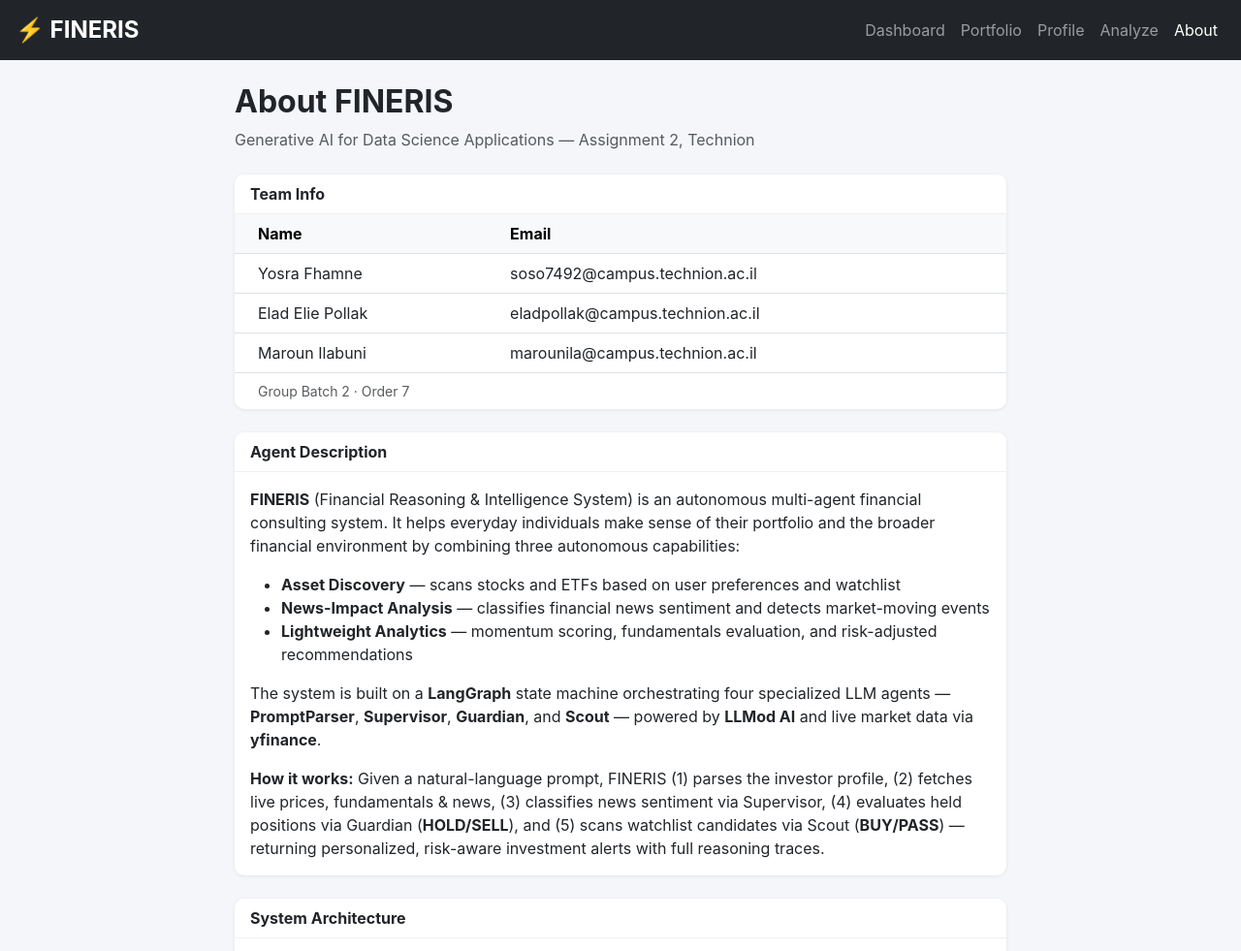
After one commit to marounilabuni/FINERIS, a Flask app: page /about in a window 1280 px wide. The commit adds this page. Shown: the top 981 px of the page at 97% size. Run offline with Flask 3, Linux system fonts and the light colour scheme.

Commit message:
Add About page, fix API endpoints, update architecture image
- Add /about page with team info, agent description, architecture image
- Fix /api/team_info: correct group_batch_order_number format and team name
- Fix /api/agent_info: richer description/purpose, correct prompt_template structure
- Fix /api/execute: error responses now return null instead of empty string
- Update architecture.png with corrected diagram
- Add About nav link, reorder navbar tabs
- Change default dev port to 5001 (macOS AirPlay conflict)

Co-Authored-By: Claude Sonnet 4.6 <noreply@anthropic.com>

```diff
--- a/app.py
+++ b/app.py
@@ -23,4 +23,4 @@ app = create_app()
 
 if __name__ == "__main__":
     import os
-    app.run(host='0.0.0.0', port=int(os.getenv("PORT", 5000)))
+    app.run(host='0.0.0.0', port=int(os.getenv("PORT", 5001)))
--- a/web/routes.py
+++ b/web/routes.py
@@ -103,6 +103,10 @@ def register_routes(app: Flask) -> None:
 
     # ── Portfolio ────────────────────────────────────────────────────────────
 
+    @app.route("/about")
+    def about():
+        return render_template("about.html")
+
     @app.route("/analyze")
     def analyze():
         return render_template("analyze.html", available_models=Config.AVAILABLE_MODELS)
@@ -202,8 +206,8 @@ def register_routes(app: Flask) -> None:
     @app.route("/api/team_info", methods=["GET"])
     def api_team_info():
         return jsonify({
-            "group_batch_order_number": "Batch 2, Order 7",
-            "team_name": "FINERIS Team",
+            "group_batch_order_number": "2_7",
+            "team_name": "יוסרא פחאמנה + אלעד פולק + מארון עילבוני",
             "students": [
                 {"name": "Yosra Fhamne",     "email": "soso7492@campus.technion.ac.il"},
                 {"name": "Elad Elie Pollak",  "email": "eladpollak@campus.technion.ac.il"},
@@ -215,16 +219,24 @@ def register_routes(app: Flask) -> None:
     def api_agent_info():
         return jsonify({
             "description": (
-                "FINERIS is a multi-agent autonomous portfolio management system. "
-                "It consists of four specialized LLM agents — PromptParser, Supervisor, Guardian, and Scout — "
-                "orchestrated via a LangGraph state machine, powered by LLMod AI."
+                "FINERIS (Financial Reasoning & Intelligence System) is an autonomous multi-agent financial consulting system. "
+                "It helps everyday individuals make sense of their portfolio and the broader financial environment by combining "
+                "three autonomous capabilities: asset discovery (scanning stocks and ETFs based on user preferences), "
+                "news-impact analysis (classifying financial news sentiment and detecting market-moving events), "
+                "and lightweight analytics (momentum scoring, fundamentals evaluation, and risk-adjusted recommendations). "
+                "The system is built on a LangGraph state machine orchestrating four specialized LLM agents — "
+                "PromptParser, Supervisor, Guardian, and Scout — powered by LLMod AI and live market data via yfinance."
             ),
             "purpose": (
-                "Given a natural-language investor prompt, FINERIS parses the portfolio, "
-                "fetches live market data via yfinance, classifies news sentiment, "
-                "evaluates held positions (Guardian: HOLD/SELL), "
-                "and scans watchlist candidates (Scout: BUY/PASS), "
-                "returning actionable investment alerts."
+                "FINERIS solves the challenge individuals face when trying to translate unstructured financial information "
+                "into clear, actionable investment decisions. Given a natural-language prompt describing a portfolio, "
+                "holdings, watchlist, risk tolerance, and budget, FINERIS autonomously: "
+                "(1) parses the investor profile using PromptParser, "
+                "(2) fetches live prices, fundamentals, and news via yfinance, "
+                "(3) classifies news sentiment via the Supervisor agent, "
+                "(4) evaluates held positions for risk using the Guardian agent (HOLD/SELL), and "
+                "(5) scans watchlist candidates for growth opportunities using the Scout agent (BUY/PASS). "
+                "The result is a set of personalized, risk-aware investment alerts with full reasoning traces."
             ),
             "prompt_template": {
                 "template": (
@@ -307,7 +319,7 @@ def register_routes(app: Flask) -> None:
         body = request.get_json(silent=True) or {}
         prompt = (body.get("prompt") or "").strip()
         if not prompt:
-            return jsonify({"status": "error", "error": "prompt is required", "response": "", "steps": []}), 400
+            return jsonify({"status": "error", "error": "prompt is required", "response": None, "steps": []}), 400
 
         # 1. Resolve model (optional — defaults to Config.MODEL if missing/invalid)
         requested_model = body.get("model", "")
@@ -319,7 +331,7 @@ def register_routes(app: Flask) -> None:
         try:
             parsed = PromptParser().parse(prompt)
         except Exception as e:
-            return jsonify({"status": "error", "error": f"Parsing failed: {e}", "response": "", "steps": []}), 500
+            return jsonify({"status": "error", "error": f"Parsing failed: {e}", "response": None, "steps": []}), 500
 
         # 2b. Reject non-financial prompts
         if not parsed.is_financial:
@@ -369,7 +381,7 @@ def register_routes(app: Flask) -> None:
         try:
             notifications, cycle_errors = FinerisSystem(model=model).run_cycle_with_data(holdings, parsed.budget, profile)  # type: ignore[misc]
         except Exception as e:
-            return jsonify({"status": "error", "error": f"Cycle failed: {e}", "response": "", "steps": []}), 500
+            return jsonify({"status": "error", "error": f"Cycle failed: {e}", "response": None, "steps": []}), 500
 
         # 4. Build response
         response_lines = []
--- /dev/null
+++ b/web/templates/about.html
@@ -0,0 +1,72 @@
+{% extends "base.html" %}
+{% block title %}— About{% endblock %}
+
+{% block content %}
+<div class="mb-4">
+  <h2 class="fw-bold">About FINERIS</h2>
+  <p class="text-muted">Generative AI for Data Science Applications — Assignment 2, Technion</p>
+</div>
+
+<!-- Team Info -->
+<div class="card mb-4">
+  <div class="card-header fw-bold">Team Info</div>
+  <div class="card-body p-0">
+    <table class="table table-hover mb-0">
+      <thead class="table-light">
+        <tr>
+          <th class="ps-4">Name</th>
+          <th>Email</th>
+        </tr>
+      </thead>
+      <tbody>
+        <tr>
+          <td class="ps-4">Yosra Fhamne</td>
+          <td>soso7492@campus.technion.ac.il</td>
+        </tr>
+        <tr>
+          <td class="ps-4">Elad Elie Pollak</td>
+          <td>eladpollak@campus.technion.ac.il</td>
+        </tr>
+        <tr>
+          <td class="ps-4">Maroun Ilabuni</td>
+          <td>marounila@campus.technion.ac.il</td>
+        </tr>
+      </tbody>
+    </table>
+    <div class="px-4 py-2 text-muted small">Group Batch 2 · Order 7</div>
+  </div>
+</div>
+
+<!-- Agent Description -->
+<div class="card mb-4">
+  <div class="card-header fw-bold">Agent Description</div>
+  <div class="card-body">
+    <p><strong>FINERIS</strong> (Financial Reasoning &amp; Intelligence System) is an autonomous multi-agent financial consulting system.
+    It helps everyday individuals make sense of their portfolio and the broader financial environment by combining three autonomous capabilities:</p>
+    <ul>
+      <li><strong>Asset Discovery</strong> — scans stocks and ETFs based on user preferences and watchlist</li>
+      <li><strong>News-Impact Analysis</strong> — classifies financial news sentiment and detects market-moving events</li>
+      <li><strong>Lightweight Analytics</strong> — momentum scoring, fundamentals evaluation, and risk-adjusted recommendations</li>
+    </ul>
+    <p>The system is built on a <strong>LangGraph</strong> state machine orchestrating four specialized LLM agents —
+    <strong>PromptParser</strong>, <strong>Supervisor</strong>, <strong>Guardian</strong>, and <strong>Scout</strong> —
+    powered by <strong>LLMod AI</strong> and live market data via <strong>yfinance</strong>.</p>
+    <p class="mb-0"><strong>How it works:</strong> Given a natural-language prompt, FINERIS
+    (1) parses the investor profile, (2) fetches live prices, fundamentals &amp; news,
+    (3) classifies news sentiment via Supervisor, (4) evaluates held positions via Guardian (<strong>HOLD/SELL</strong>),
+    and (5) scans watchlist candidates via Scout (<strong>BUY/PASS</strong>) —
+    returning personalized, risk-aware investment alerts with full reasoning traces.</p>
+  </div>
+</div>
+
+<!-- Architecture -->
+<div class="card mb-4">
+  <div class="card-header fw-bold">System Architecture</div>
+  <div class="card-body text-center p-3">
+    <img src="{{ url_for('static', filename='architecture.png') }}"
+         alt="FINERIS Architecture"
+         class="img-fluid rounded"
+         style="max-width: 100%;">
+  </div>
+</div>
+{% endblock %}
--- a/web/templates/base.html
+++ b/web/templates/base.html
@@ -13,9 +13,10 @@
   <a class="navbar-brand fw-bold fs-4" href="/">⚡ FINERIS</a>
   <div class="navbar-nav ms-auto">
     <a class="nav-link {% if request.path == '/' %}active{% endif %}" href="/">Dashboard</a>
-    <a class="nav-link {% if request.path.startswith('/analyze') %}active{% endif %}" href="/analyze">Analyze</a>
     <a class="nav-link {% if request.path.startswith('/portfolio') %}active{% endif %}" href="/portfolio">Portfolio</a>
     <a class="nav-link {% if request.path.startswith('/profile') %}active{% endif %}" href="/profile">Profile</a>
+    <a class="nav-link {% if request.path.startswith('/analyze') %}active{% endif %}" href="/analyze">Analyze</a>
+    <a class="nav-link {% if request.path.startswith('/about') %}active{% endif %}" href="/about">About</a>
   </div>
 </nav>
 
```
